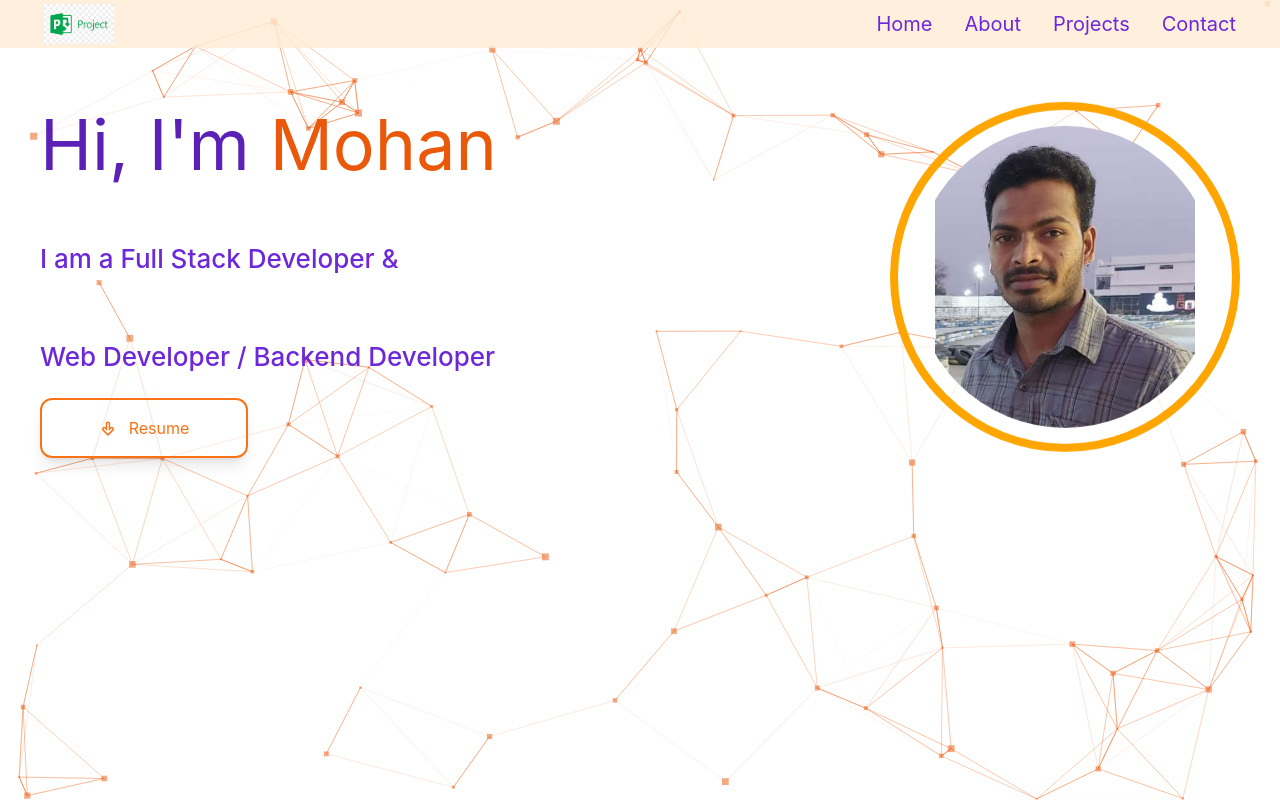
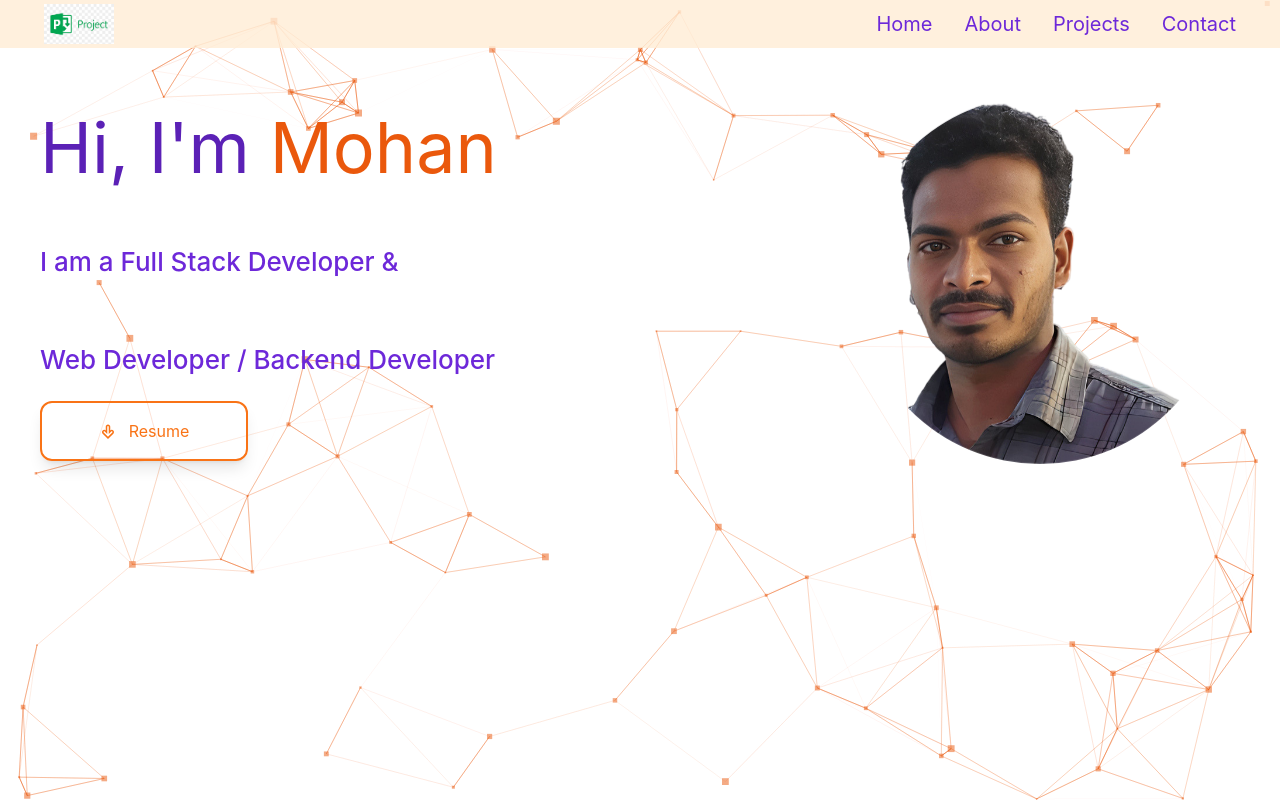
Before and after one commit to mohan-23/Mohan-portfolio, a React (Create React App) app: page / in a window 1280 px wide. Shown: the top 802 px of the page. Built offline with nearby package versions, Linux system fonts and the light colour scheme.

Commit message:
third commit

```diff
--- a/src/App.css
+++ b/src/App.css
@@ -4,12 +4,19 @@
   animation-iteration-count: infinite;
   animation-timing-function: ease-in-out;
   border-radius: 600px;
-  height: 350px;
-  width: 350px;
-  border-style: solid;
-  border-width: 8px;
-  border-color: orange;
+  height: 400px;
+  width: 400px;
+  /*background: #93faee;*/
+  /*border: 2px solid orange;*/
+  display: flex;
+  justify-content: center;
 
+}
+
+@media screen and (max-width: 568px) {
+  .element {
+    border-radius: 800px
+  }
 }
 
 @keyframes float {
--- a/src/Components/About.js
+++ b/src/Components/About.js
@@ -1,6 +1,6 @@
 import React from "react";
 import Photo from "../Assets/photo.png";
-import Resume from "../Assets/MohanCanva.pdf";
+import Resume from "../Assets/MohanCanva1.pdf";
 import { Styles } from "../Utils/Style";
 import { TiArrowDownOutline } from "react-icons/ti";
 import "../App.css";
```
Also changed, not shown: src/Assets/photo.png, 1 other file (tests, documents, lock files or other folders).
